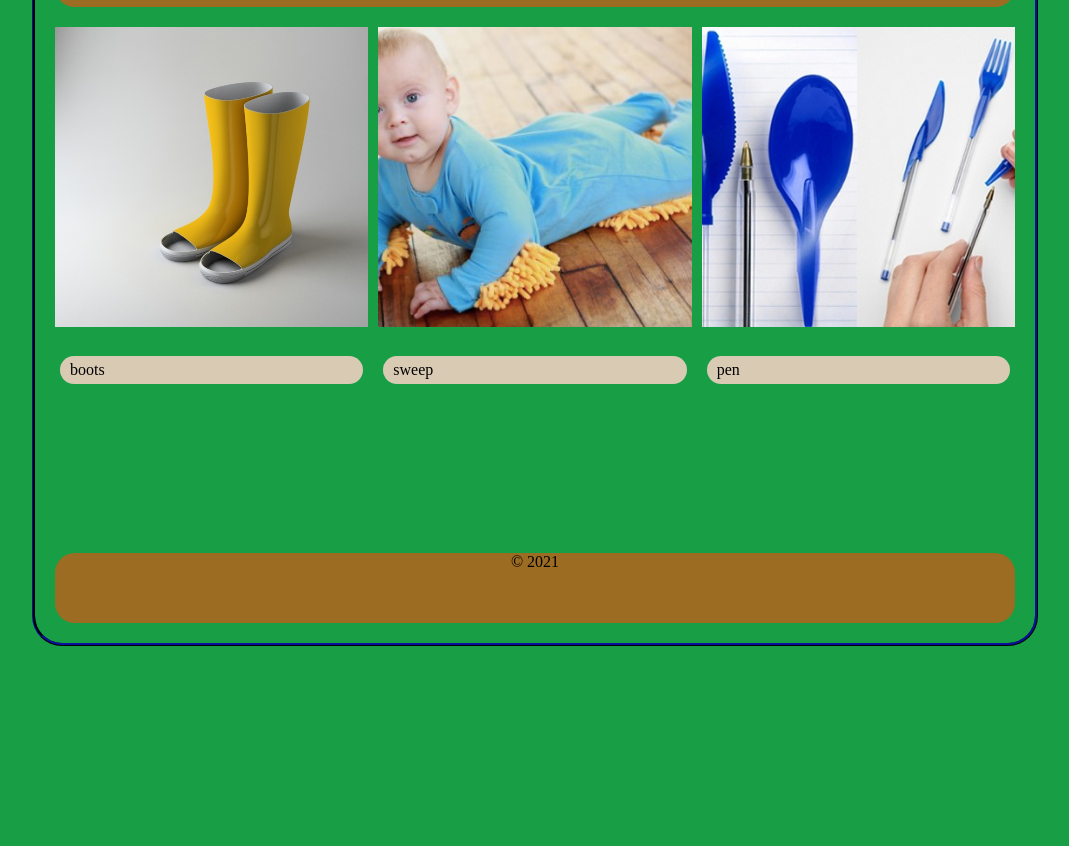
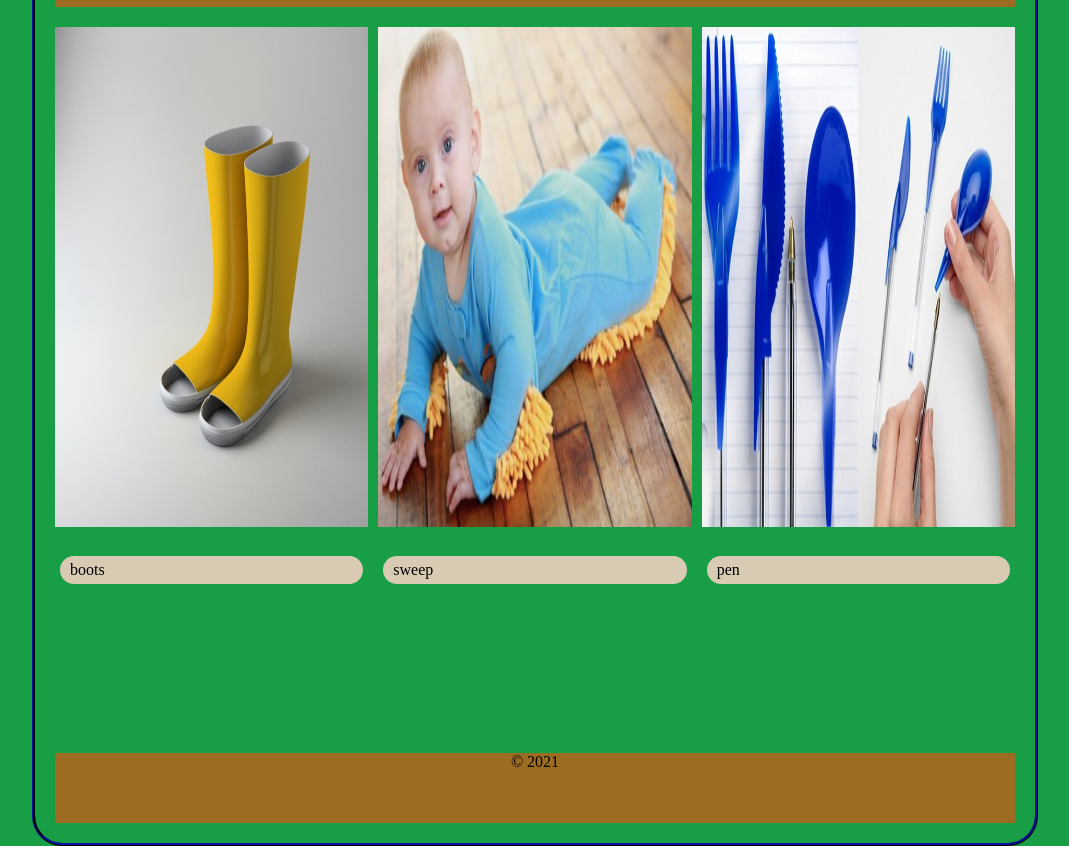
Before and after one commit to yahiaaaa/BusMall, a plain HTML site: page index.html in a window 1280 px wide. Shown: the part 86-932 px from the top of the page, without its empty margins (105-1174 px from the left). Before the commit the page ends 800 px from the top, so only its background shows below. Drawn offline with nearby package versions, Linux system fonts and the light colour scheme.

Commit message:
Update style.css

```diff
--- a/css/style.css
+++ b/css/style.css
@@ -1,4 +1,3 @@
-
 #imageSection{
     display: grid;
     grid-template-columns: 1fr 1fr 1fr ;
@@ -6,8 +5,8 @@
 }
 #imageSection img{
 width: 100%;
-height: 300px;
-object-fit: cover;
+height: 500px;
+
 margin: 20px 0px;
 }
 body{
@@ -27,7 +26,6 @@ nav , footer{
     background-color: #9c6c23;
     display: block;
     margin: 20px 10;
-    border-radius: 20px;
     text-align: center;
     align-items: center;
     height: 70px;
```
